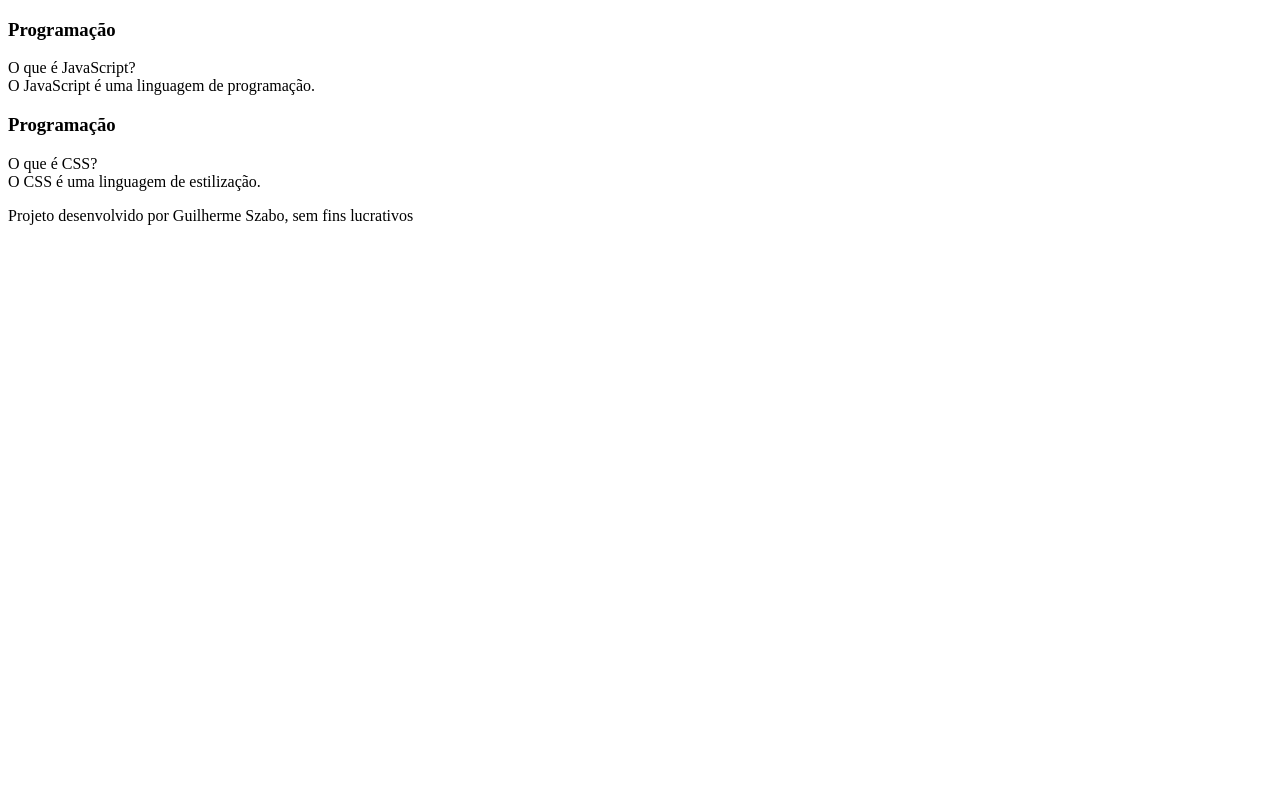
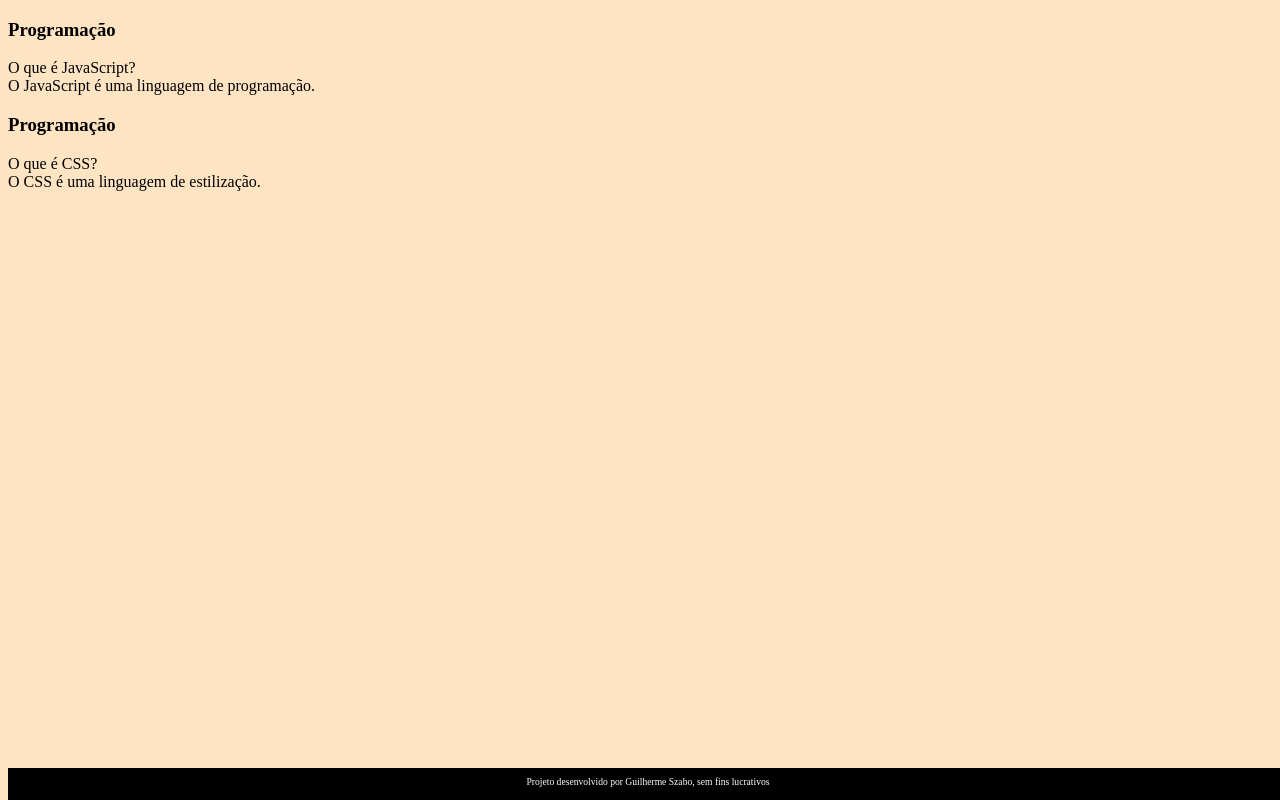
Before and after one commit to GuilhermeSZB/FlashCards, a plain HTML site: page index.html in a window 1280 px wide. Drawn offline with Linux system fonts and the light colour scheme.

Commit message:
Folha de Estilo

```diff
--- /dev/null
+++ b/assets/style.css
@@ -0,0 +1,18 @@
+body{
+    background-color:bisque;
+    font-family: Bai Jamjujuree;
+}
+
+footer{
+    background-color: black;
+    color: white;
+    position: fixed;
+    bottom: 0;
+    width: 100%;
+    height: 2rem;
+}
+footer p{
+    text-align: center;
+    font-size: 0.6rem;
+    margin-top: 0.5rem;
+}
--- a/index.html
+++ b/index.html
@@ -3,6 +3,7 @@
 <head>
     <meta charset="UTF-8">
     <meta name="viewport" content="width=device-width, initial-scale=1.0">
+    <link rel="stylesheet" href="assets/style.css">
     <title>Flashcard</title>
 </head>
 <body>
```
